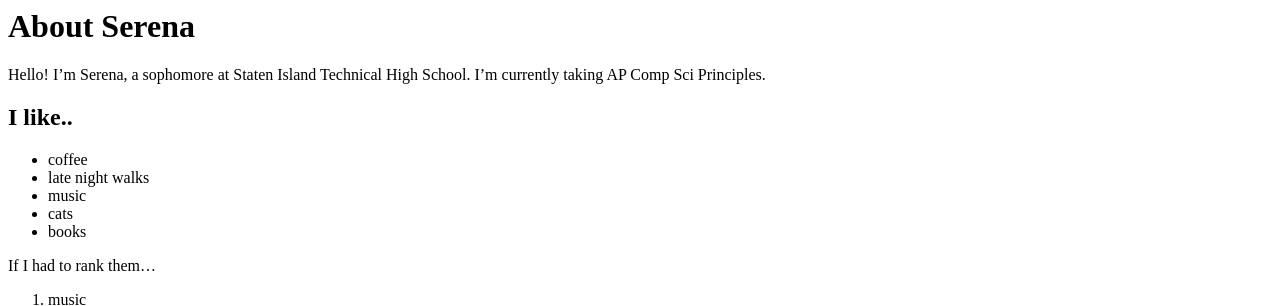
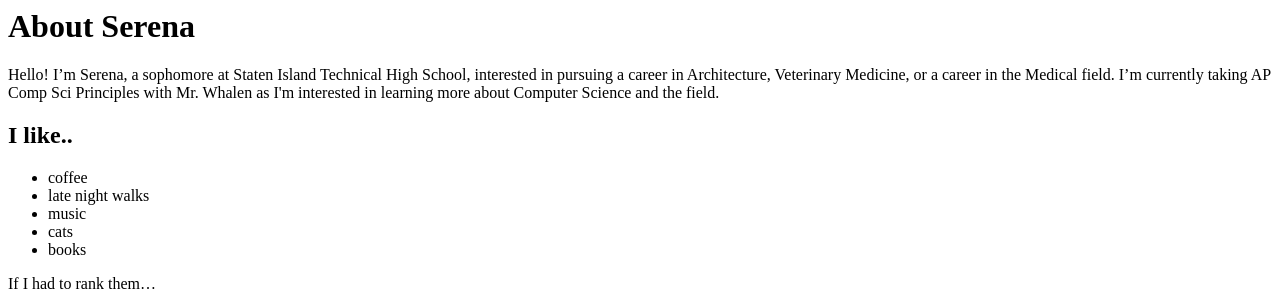
Before and after one commit to serena-zhou10/serenazaboutme, a plain HTML site: page about.html in a window 1280 px wide. Shown: the top 306 px of the page. Drawn offline with Linux system fonts and the light colour scheme.

Commit message:
Created ABOUT ME page

```diff
--- a/about.html
+++ b/about.html
@@ -1,7 +1,7 @@
 <body>
   <h1>About Serena</h1>
 
-  <p>Hello! I’m Serena, a sophomore at Staten Island Technical High School. I’m currently taking AP Comp Sci Principles.
+  <p>Hello! I’m Serena, a sophomore at Staten Island Technical High School, interested in pursuing a career in Architecture, Veterinary Medicine, or a career in the Medical field. I’m currently taking AP Comp Sci Principles with Mr. Whalen as I'm interested in learning more about Computer Science and the field.
   </p>
 
   <h2>I like..</h2>
```
